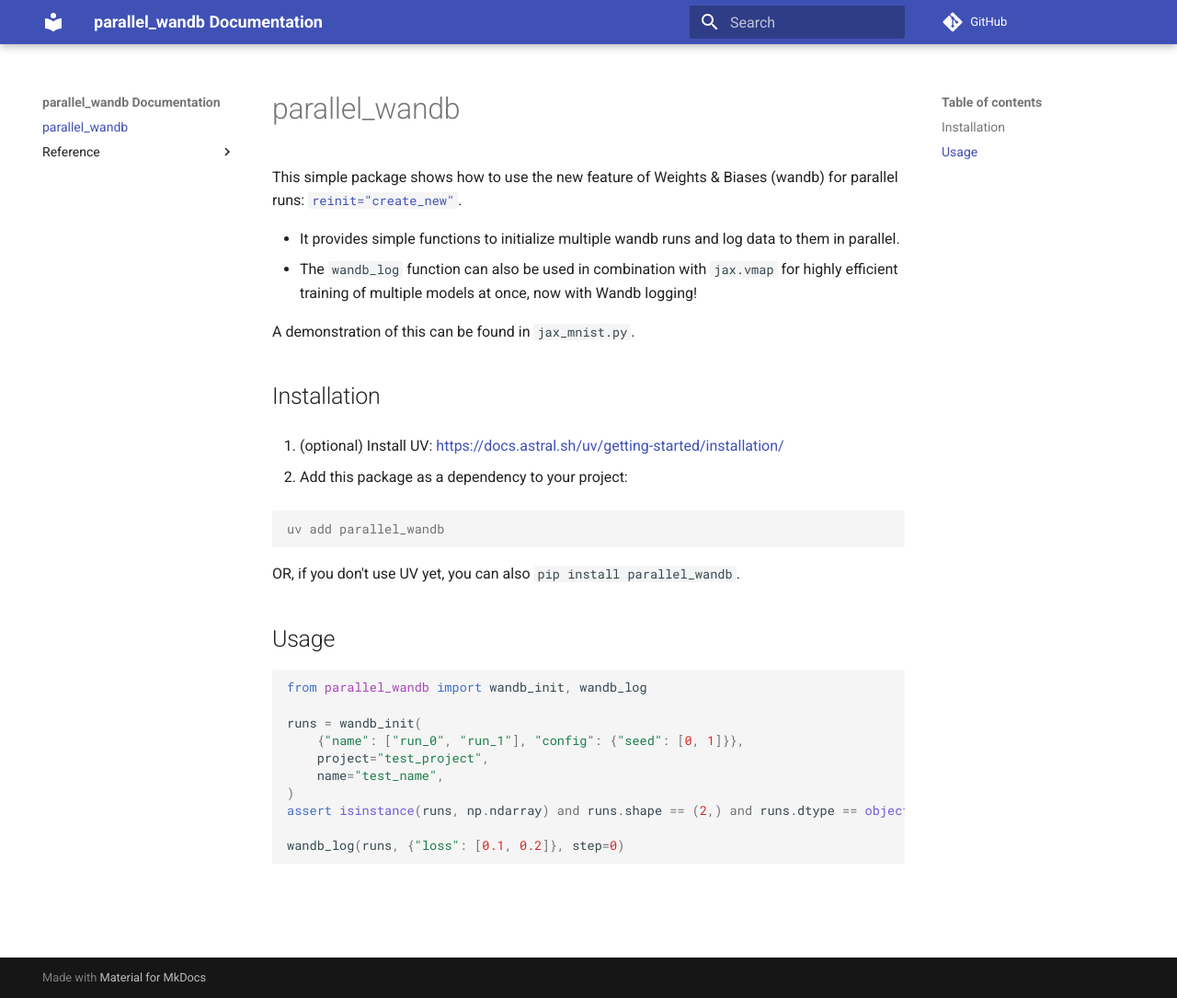
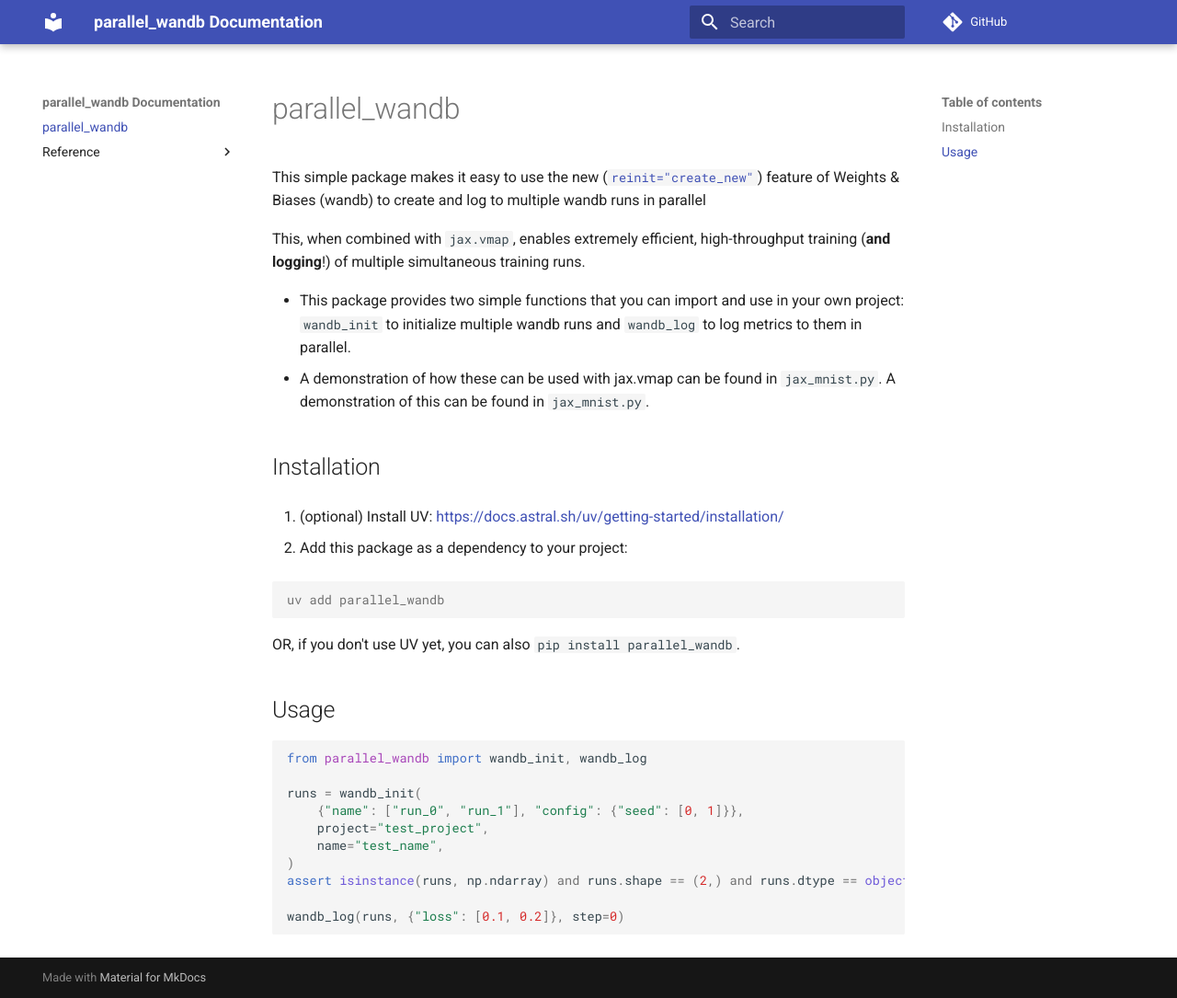
Before and after one commit to lebrice/parallel_wandb, an MkDocs documentation site: the page built from docs/index.md, in a window 1280 px wide and 1085 px high. Shown: the whole window at 92% size. Built offline with MkDocs 1.6.1 and Material for MkDocs 9.7.7, drawn with Linux system fonts in a browser that asks for light colours; comment, search, counter and statistics services are not loaded.

Commit message:
Update index.md

```diff
--- a/docs/index.md
+++ b/docs/index.md
@@ -1,11 +1,12 @@
 # parallel_wandb
 
-This simple package shows how to use the new feature of Weights & Biases (wandb)
-for parallel runs: [`reinit="create_new"`](https://docs.wandb.ai/guides/runs/multiple-runs-per-process/#example-concurrent-processes).
+This simple package makes it easy to use the new ([`reinit="create_new"`](https://docs.wandb.ai/guides/runs/multiple-runs-per-process/#example-concurrent-processes))
+feature of Weights & Biases (wandb) to create and log to multiple wandb runs in parallel
 
-- It provides simple functions to initialize multiple wandb runs and log data to them in parallel.
-- The `wandb_log` function can also be used in combination with `jax.vmap` for highly efficient training of multiple models at once, now with Wandb logging!
+This, when combined with `jax.vmap`, enables extremely efficient, high-throughput training (**and logging**!) of multiple simultaneous training runs.
 
+- This package provides two simple functions that you can import and use in your own project: `wandb_init` to initialize multiple wandb runs and `wandb_log` to log metrics to them in parallel.
+- A demonstration of how these can be used with jax.vmap can be found in `jax_mnist.py`.
 A demonstration of this can be found in `jax_mnist.py`.
 
 ## Installation
```
